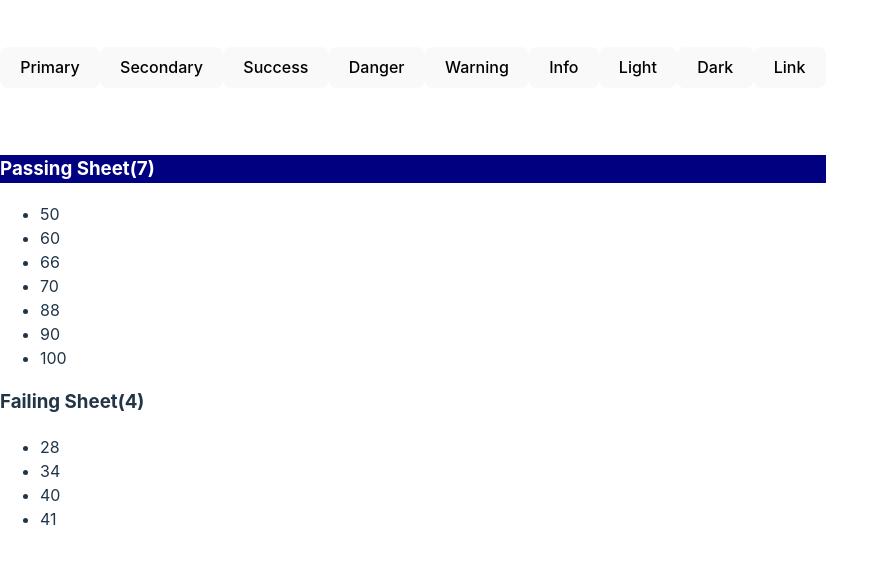
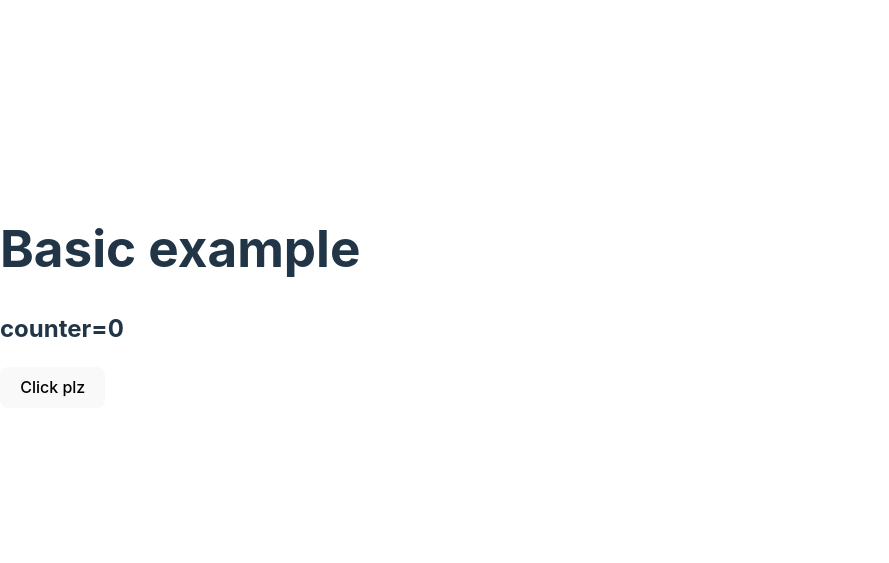
Before and after one commit to shahid1170/Quiz-app, a React app: page / in a window 1280 px wide. Shown: the part 103-666 px from the top of the page, without its empty margins (0-889 px from the left). Built offline with nearby package versions, Linux system fonts and the light colour scheme; the HTML template or start-up script is replaced by a standard one.

Commit message:
varibale lecture

```diff
--- a/src/App.jsx
+++ b/src/App.jsx
@@ -4,36 +4,21 @@ import viteLogo from '/vite.svg'
 // import './App.css'
 import "./mystyle.css"
 
-import {result} from "./mylib/data"
 
-function App() {
-  const marks = [60, 40, 90, 70, 34, 41, 28, 50, 88, 100, 66];
-  const {pass, fail} =result(marks);
-  // const stylePass ={color:"white", backgroundColor:"black"}
+
+export default function App() {
+    let [x, setx]= useState(0)
+
+    const increment=()=>{
+      setx(x+1);
+    }
   return(
-   <><button type="button" className="btn btn-primary">Primary</button>
-   <button type="button" className="btn btn-secondary">Secondary</button>
-   <button type="button" className="btn btn-success">Success</button>
-   <button type="button" className="btn btn-danger">Danger</button>
-   <button type="button" className="btn btn-warning">Warning</button>
-   <button type="button" className="btn btn-info">Info</button>
-   <button type="button" className="btn btn-light">Light</button>
-   <button type="button" className="btn btn-dark">Dark</button>
+    <>
+    <h1>Basic example</h1>
+    <h2>counter={x}</h2>
+    <button onClick={increment}>Click plz</button>
 
-   <button type="button" className="btn btn-link">Link</button>
-   <br />   <br /> <br />
-   <h3 className="pass">Passing Sheet({pass.length})</h3>
-   <ul>{
-    pass.map((m,i)=><li key={i}>{m}</li>)
-  }
-   </ul>
-   <h3 classnameName="fail">Failing Sheet({fail.length})</h3>
-   <ul>{
-   fail.map((m,i)=><li key={i}>{m}</li>)
+    </>
+  )
+
    }
-   </ul>
-   </>
-  )
-}
-
-export default App;
```
